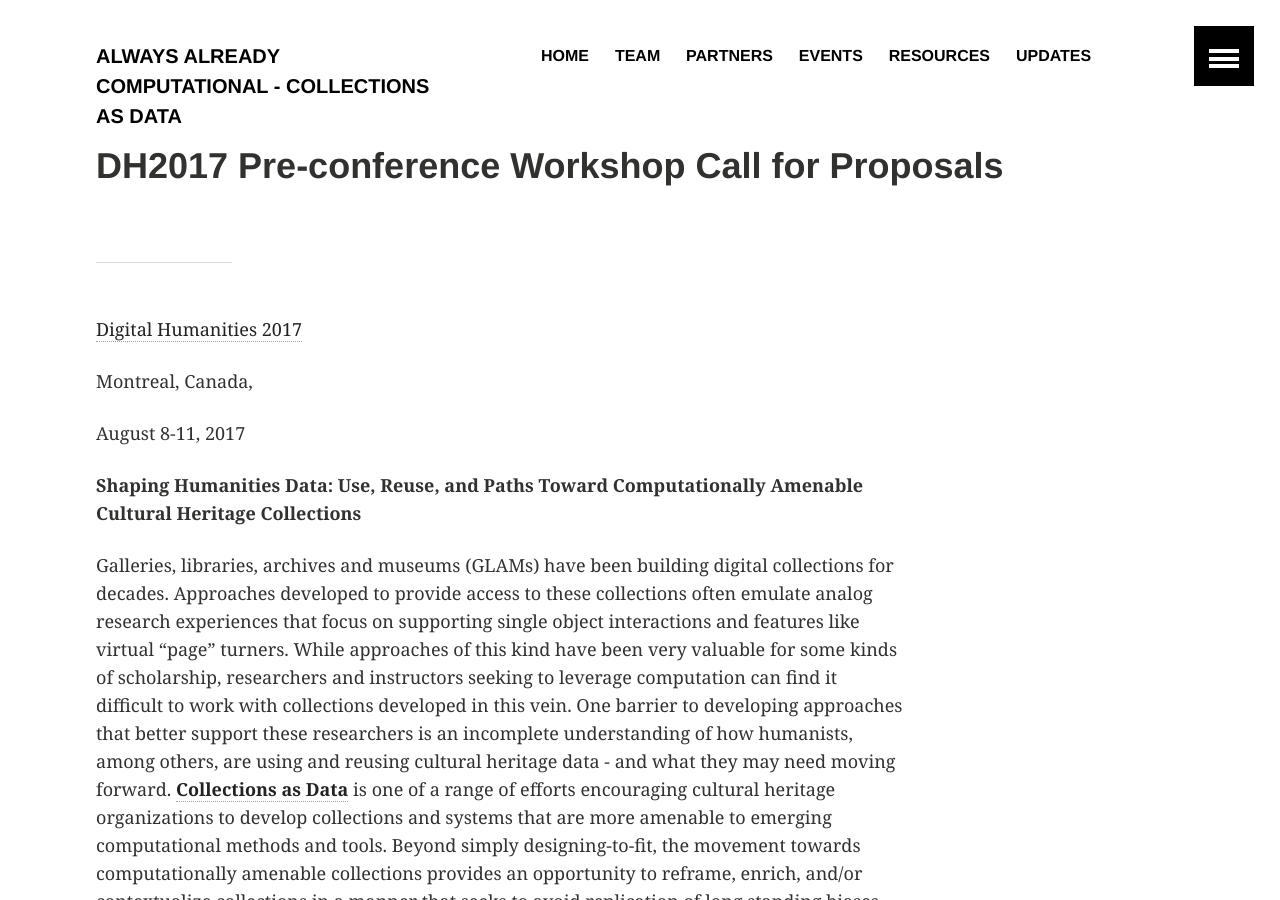
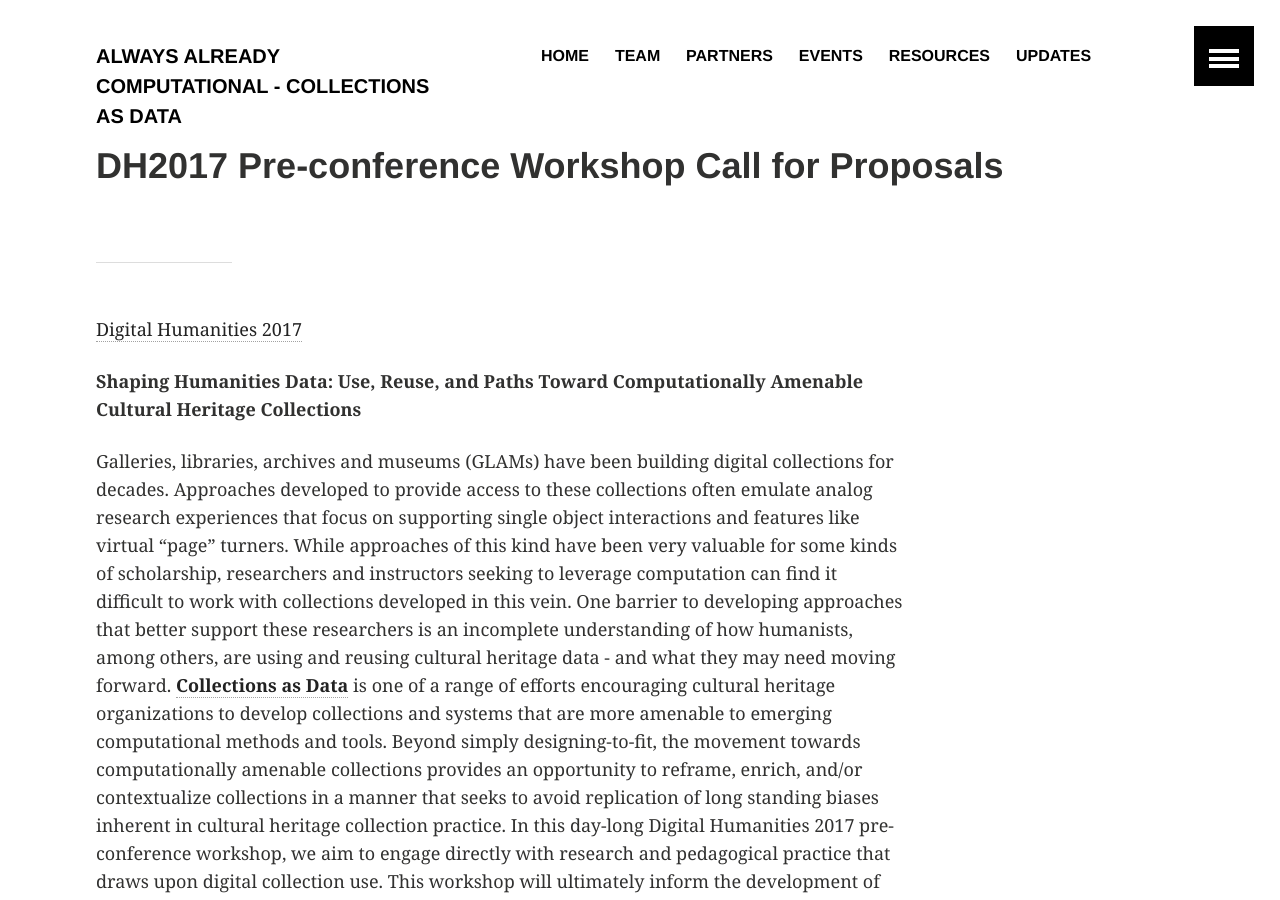
Before and after one commit to collectionsasdata/collectionsasdata.github.io, a Jekyll site: the page built from _posts/2017-4-7-dh2017.markdown, in a window 1280 px wide and 900 px high. Built offline with Jekyll 4.4.1, drawn with Linux system fonts in a browser that asks for light colours.

Commit message:
Update 2017-4-7-dh2017.markdown

```diff
--- a/_posts/2017-4-7-dh2017.markdown
+++ b/_posts/2017-4-7-dh2017.markdown
@@ -6,10 +6,6 @@ teaser: "Shaping Humanities Data: Use, Reuse, and Paths Toward Computationally A
 ---
 ---
 [Digital Humanities 2017](https://dh2017.adho.org/)
-
-Montreal, Canada,
-
-August 8-11, 2017
 
 **Shaping Humanities Data: Use, Reuse, and Paths Toward Computationally Amenable Cultural Heritage Collections**
 
```
